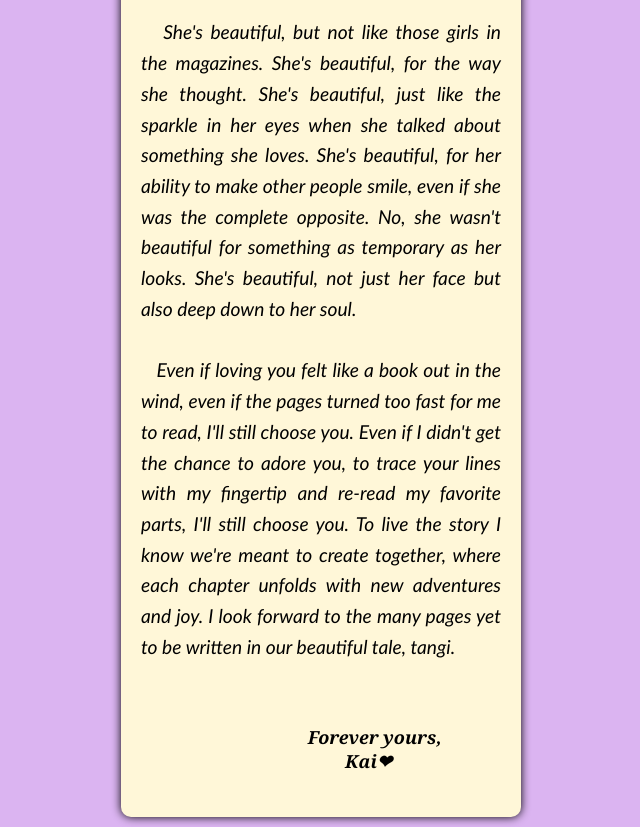
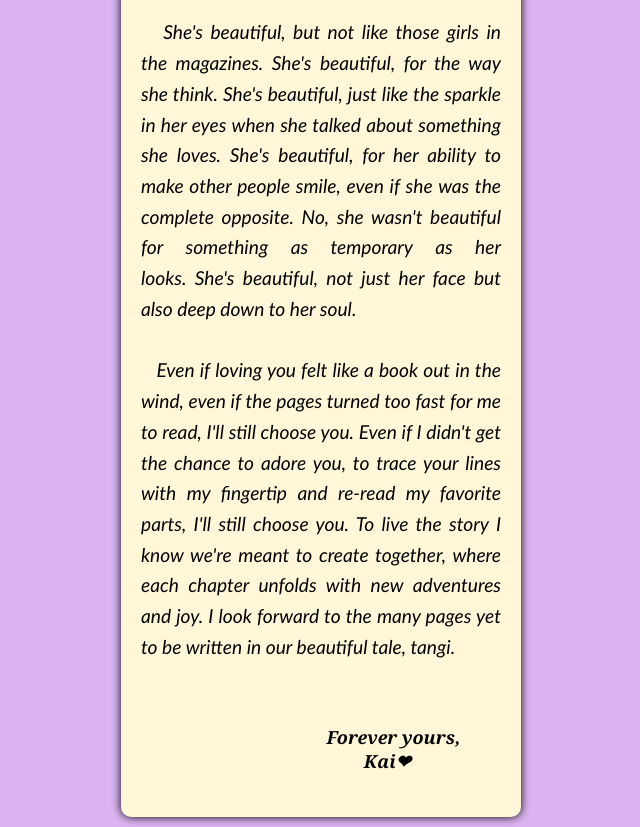
Before and after one commit to Kaito091023/ShortMessage, a plain HTML site: page index.html in a window 1280 px wide. Shown: the part 97-924 px from the top of the page, without its empty margins (319-959 px from the left). Drawn offline with Linux system fonts and the light colour scheme.

Commit message:
index.html

```diff
--- a/index.html
+++ b/index.html
@@ -61,7 +61,7 @@
             <h1>&nbsp;&nbsp;&nbsp;&nbsp;&nbsp;&nbsp;My tinatangi</h1>
             <p>
                 &nbsp;&nbsp;&nbsp;She's beautiful,&nbsp;but not like those girls in the magazines.&nbsp;She's beautiful,&nbsp;for the
-                way she thought.&nbsp;She's beautiful,&nbsp;just like the sparkle in her eyes when she talked
+                way she think.&nbsp;She's beautiful,&nbsp;just like the sparkle in her eyes when she talked
                 about something she loves.&nbsp;She's beautiful, for her ability to make other people smile,
                 even if she was the complete opposite.&nbsp;No,&nbsp;she wasn't beautiful for something as temporary
                 as her looks.&nbsp;She's beautiful,&nbsp;not just her face but also deep down to her soul.
@@ -77,8 +77,8 @@
             <br>
             <h4>
                 <em>
-                    &nbsp;Forever yours,<br>
-                    &nbsp;&nbsp;&nbsp;&nbsp;&nbsp;&nbsp;&nbsp;&nbsp;&nbsp;Kai❤
+                    &nbsp;&nbsp;&nbsp;&nbsp;&nbsp;Forever yours,<br>
+                    &nbsp;&nbsp;&nbsp;&nbsp;&nbsp;&nbsp;&nbsp;&nbsp;&nbsp;&nbsp;&nbsp;&nbsp;&nbsp;Kai❤
                 </em>
             </h4>
         </div>
```
